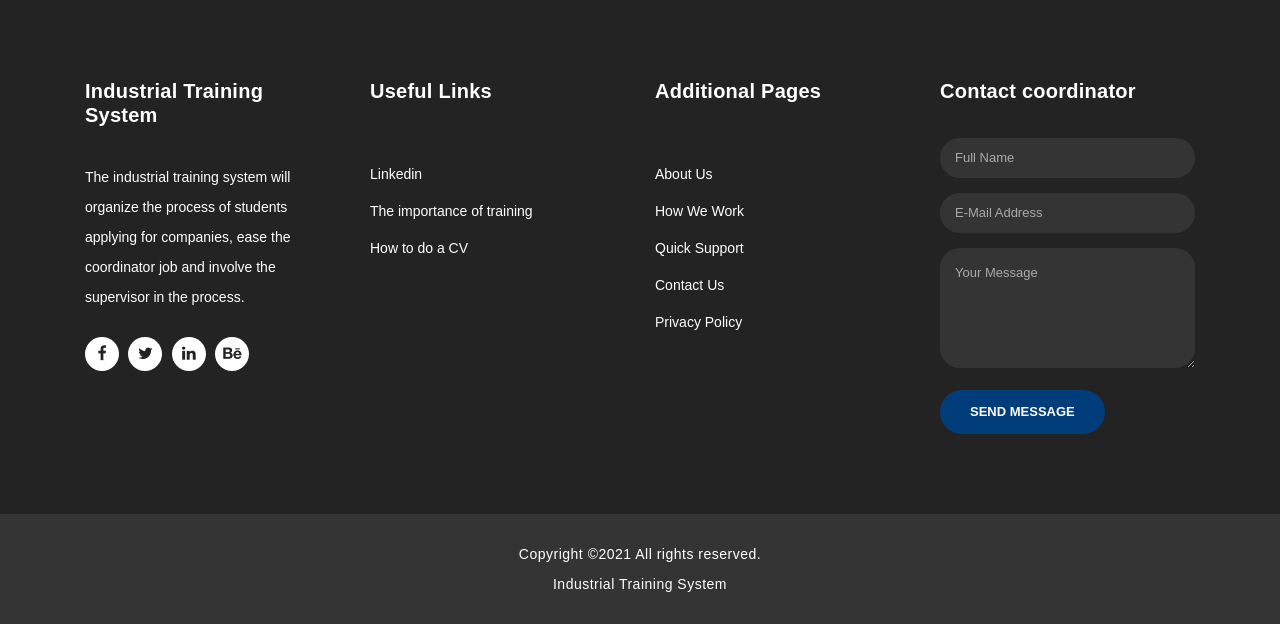
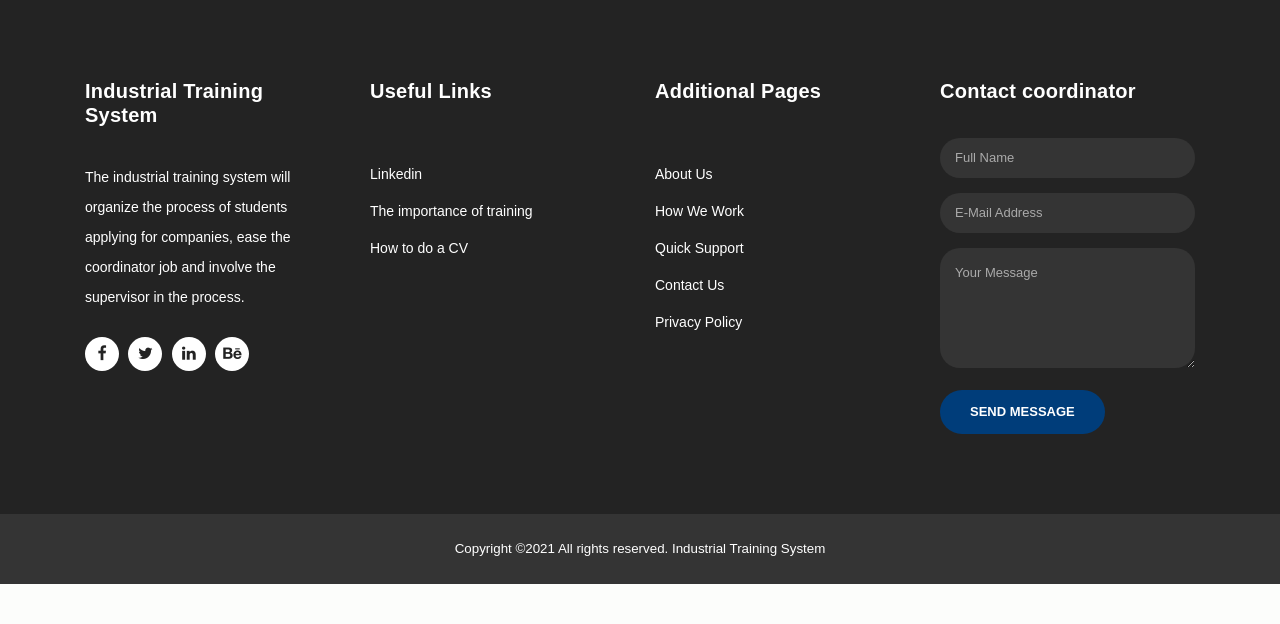
Before and after one commit to FatemaEbrahim/SeniorProject, a Django app: page / in a window 1280 px wide. Shown: the part 3522-4146 px from the top of the page. After the commit the page ends 4106 px from the top, so only its background shows below. Run offline with Django 3.2, Linux system fonts and the light colour scheme; grey boxes labelled with a size stand in for pictures from a placeholder-image service; some libraries are stand-ins or nearby versions.

Commit message:
chenges in the footer

```diff
--- a/seniorapp/static/seniorapp/css/templatemo-finance-business.css
+++ b/seniorapp/static/seniorapp/css/templatemo-finance-business.css
@@ -580,7 +580,7 @@ body {
 
   .fun-facts {
 	  margin-top: 140px;
-	  background-image: url(../images/fun-facts-bg.jpg);
+	  background-image: url(../images/black.jpg);
 	  background-position: center center;
 	  background-repeat: no-repeat;
 	  background-size: cover;
@@ -1337,3 +1337,15 @@ body {
 		  border-bottom: none!important;
 	  }
   }
+  	.footer {
+	position:none;
+	left: 0;
+	bottom: 0;
+	width: 100%;
+	height: 20px;;
+	background-color:  #343434;
+	color: white;
+	text-align: center;
+	font-size: 10pt;
+
+  }
--- a/seniorapp/templates/seniorapp/Register.html
+++ b/seniorapp/templates/seniorapp/Register.html
@@ -247,7 +247,7 @@ a:link {
   font-size: 12px;
 }
 m{
-	font-size: 14.5px;
+	font-size: 10pt;
 }
 
   /*footer*/
--- a/seniorapp/templates/seniorapp/login.html
+++ b/seniorapp/templates/seniorapp/login.html
@@ -512,10 +512,13 @@ https://templatemo.com/tm-545-finance-business
       <div class="container">
         <div class="row">
           <div class="col-md-12">
-            <p>Copyright &copy;2021 All rights reserved.
-              <br> Industrial Training System
-            </p>
 
+            <div class="footer">
+
+		<m>Copyright &copy;2021 All rights reserved. Industrial Training System</m>
+            <br><br>
+
+          </div>
 
           </div>
         </div>
```
Also changed, not shown: seniorapp/static/seniorapp/images/black.jpg (renamed from seniorapp/static/seniorapp/images/fun-facts-bg.old.jpg), seniorapp/static/seniorapp/images/fun-facts-bg.jpg (deleted), seniorapp/static/seniorapp/images/m.jpg (added), seniorapp/static/seniorapp/images/single_service_01.jpg (deleted), seniorapp/static/seniorapp/images/slide_02.jpg, seniorapp/static/seniorapp/images/slide_02old.jpg (added).
